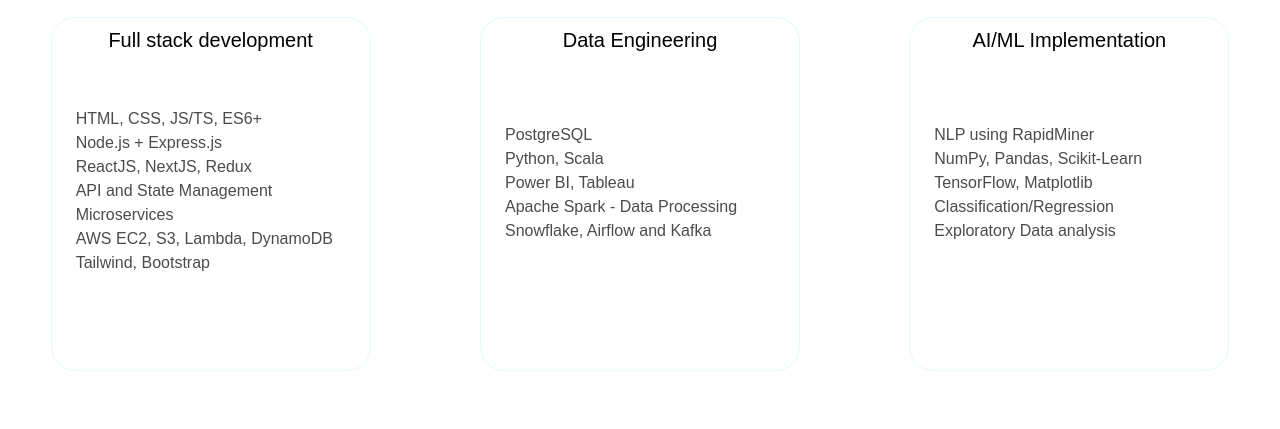
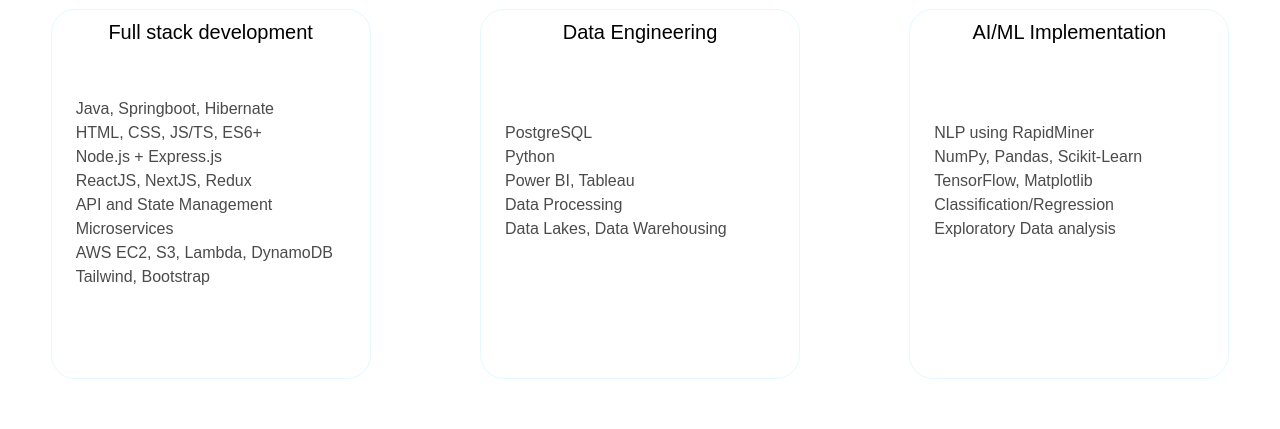
Before and after one commit to eshitag/eshitag, a website: page index.html in a window 1280 px wide. Shown: the part 1626-2055 px from the top of the page. Drawn offline with Linux system fonts and the light colour scheme; a web font is replaced by a local one.

Commit message:
updates on skills section

```diff
--- a/index.html
+++ b/index.html
@@ -148,6 +148,7 @@
         <h3 class="text-xl"> Full stack development</h3>
       </div>
       <div class="text-neutral">
+        <p class="pl-4">Java, Springboot, Hibernate</p>
         <p class="pl-4">HTML, CSS, JS/TS, ES6+</p>
         <p class="pl-4">Node.js + Express.js</p>
         <p class="pl-4">ReactJS, NextJS, Redux</p>
@@ -169,10 +170,10 @@
       </div>
       <div class="text-neutral">
         <p class="pl-4">PostgreSQL</p>
-        <p class="pl-4">Python, Scala</p>
+        <p class="pl-4">Python</p>
         <p class="pl-4">Power BI, Tableau</p>
-        <p class="pl-4">Apache Spark - Data Processing</p>
-        <p class="pl-4">Snowflake, Airflow and Kafka</p>
+        <p class="pl-4">Data Processing</p>
+        <p class="pl-4">Data Lakes, Data Warehousing</p>
       </div>
       <div class="flex self-end justify-center md:justify-end max-h-10">
         <!--Hidden CTA Button - update later-->
@@ -286,6 +287,11 @@
     <div class="grid justify-center p-5 md:h-20">
       <a href="https://github.com/eshitag" id="github"><button class="font-cool bg-primary p-2 rounded-2xl transition duration-150 hover:opacity-60">More on Github</button></a>
     </div>
+    <div class="grid justify-center p-5 md:h-20">
+                <span>Please navigate to github to see most recent work!</span>
+
+    </div>
+
 
   </section>
 
@@ -391,6 +397,8 @@
           Send Message
         </button>
       </form>
+      <p class="text-sm text-dark">
+        I am currently looking for full time opportunities </p>
       <p class="text-sm text-neutral">
         I’ll usually respond within 24–48 hours </p>
     </div>
```
